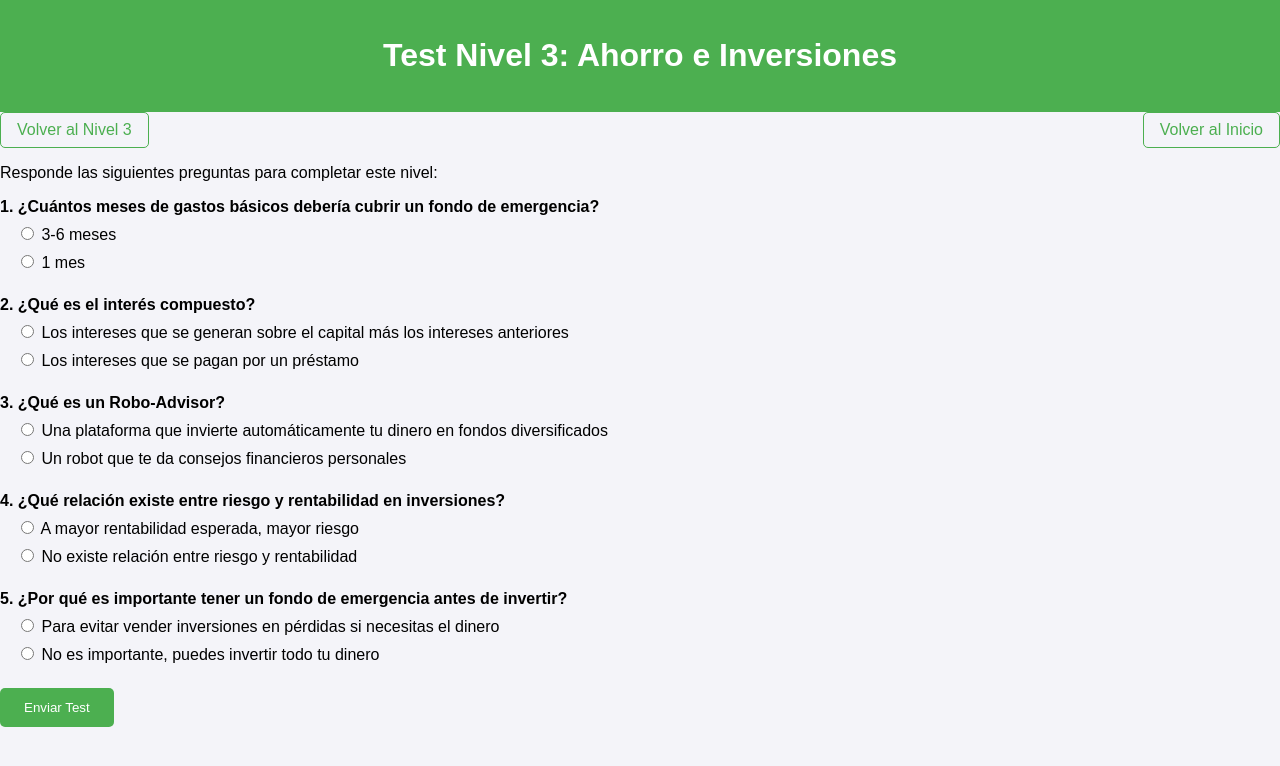
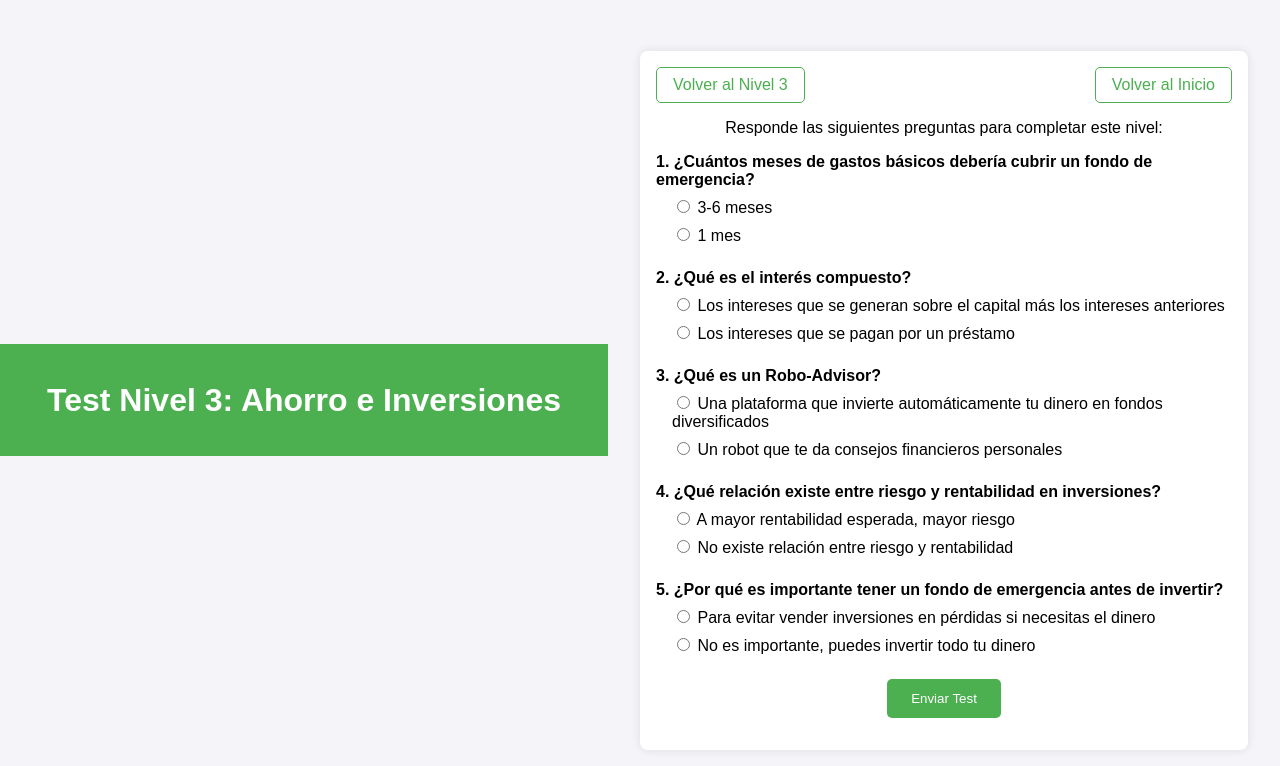
Before and after one commit to LAMAN254/Lo-m-s-bello-del-ecuador.github.io, a plain HTML site: page test3.html in a window 1280 px wide. Drawn offline with Linux system fonts and the light colour scheme.

Commit message:
Update test3.html

```diff
--- a/test3.html
+++ b/test3.html
@@ -1,3 +1,4 @@
+
 <!DOCTYPE html>
 <html lang="es">
 <head>
@@ -5,7 +6,6 @@
     <meta name="viewport" content="width=device-width, initial-scale=1.0">
     <title>Test Nivel 3: Ahorro e Inversiones</title>
     <link rel="stylesheet" href="https://cdnjs.cloudflare.com/ajax/libs/font-awesome/5.15.4/css/all.min.css">
-</head>
     <style>
         /* General Styles */
         body {
@@ -13,6 +13,10 @@
             background-color: #f4f4f9;
             margin: 0;
             padding: 0;
+            display: flex;
+            justify-content: center;
+            align-items: center;
+            min-height: 100vh;
         }
 
         header {
@@ -20,14 +24,17 @@
             color: white;
             text-align: center;
             padding: 1rem;
+            width: 100%;
         }
 
-            .container {
+        .test-container {
             max-width: 800px;
-                margin: 2rem auto;
+            width: 100%;
+            margin: 2rem;
             padding: 1rem;
             background-color: white;
             box-shadow: 0 0 10px rgba(0, 0, 0, 0.1);
+            border-radius: 8px;
         }
 
         .navigation-buttons {
@@ -52,6 +59,7 @@
 
         .test-intro {
             margin-bottom: 1rem;
+            text-align: center;
         }
 
         .question {
@@ -80,6 +88,8 @@
             border-radius: 5px;
             cursor: pointer;
             transition: background-color 0.3s;
+            display: block;
+            margin: 0 auto;
         }
 
         .submit-button:hover {
@@ -100,14 +110,15 @@
             color: #f44336;
         }
     </style>
+</head>
 <body>
     <header>
         <h1>Test Nivel 3: Ahorro e Inversiones</h1>
     </header>
     <div class="test-container">
         <div class="navigation-buttons top-nav">
-            <a href="../levels/level3.html" class="nav-button back-button">Volver al Nivel 3</a>
-            <a href="../index.html" class="nav-button back-button">Volver al Inicio</a>
+            <a href="level3.html" class="nav-button back-button">Volver al Nivel 3</a>
+            <a href="index.html" class="nav-button back-button">Volver al Inicio</a>
         </div>
 
         <div class="test-intro">
@@ -216,7 +227,7 @@
 
             if (score === 5) {
                 setTimeout(() => {
-                    window.location.href = '../index.html';
+                    window.location.href = 'index.html';
                 }, 3000);
             }
         }
```
Lines whose indentation alone changed are shown as unchanged.
